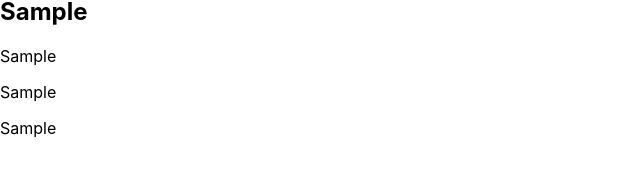
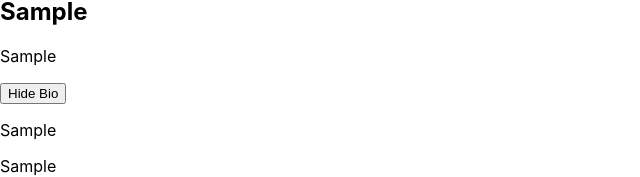
Before and after one commit to saiheroforking/day-4, a React (Create React App) app: page / in a window 1280 px wide. Both pictures are taken after typing "Sample", "Sample", "Sample", "Sample" into the empty fields and a click on the button "Submit". Shown: the part 591-768 px from the top of the page, without its empty margins (0-640 px from the left). Built offline with nearby package versions, Linux system fonts and the light colour scheme.

Commit message:
files are modified

```diff
--- a/src/components/FormComponent.js
+++ b/src/components/FormComponent.js
@@ -8,10 +8,8 @@ function Form() {
     const [Img, setImg] = useState(null);
     const [preview, setPreview] = useState(null);
 
-    // ✅ ✅ MISSING STATE (THIS WAS YOUR MAIN BUG)
     const [userData, setUserData] = useState(null);
 
-    // ✅ Image Upload Handler
     const handleImageUpload = (e) => {
         const file = e.target.files[0];
         if (!file) return;
@@ -20,7 +18,7 @@ function Form() {
         setPreview(URL.createObjectURL(file));
     };
 
-    // ✅ Submit Handler
+    //  Submit Handler
     const handleSubmit = (e) => {
         e.preventDefault();
 
@@ -32,10 +30,9 @@ function Form() {
             image: preview,
         };
 
-        setUserData(finalData); // ✅ THIS WAS MISSING
+        setUserData(finalData);
         console.log("Final Submitted Data:", finalData);
 
-        // ✅ Reset form AFTER storing data
         CallName("");
         setRole("");
         setBio("");
@@ -101,13 +98,14 @@ function Form() {
                 <button type="submit">Submit</button>
             </form>
 
-            {/* ✅ ✅ RENDER PROFILE CARD HERE */}
             {userData && <ProfileCard userData={userData} />}
         </div>
     );
 }
 
 function ProfileCard({ userData }) {
+  const [showBio, setShowBio] = useState(true);
+
   return (
     <div>
       <h1>Profile Card</h1>
@@ -116,7 +114,12 @@ function ProfileCard({ userData }) {
 
       <h2>{userData.Name}</h2>
       <p>{userData.Role}</p>
-            <p>{userData.Bio}</p>
+
+      <button id="togglebtn" onClick={() => setShowBio(!showBio)}>
+        {showBio ? "Hide Bio" : "Show Bio"}
+      </button>
+
+      {showBio && <p>{userData.Bio}</p>}
 
       <div>
         {userData.skills.map((skill, index) => (
```
Lines whose indentation alone changed are shown as unchanged.
